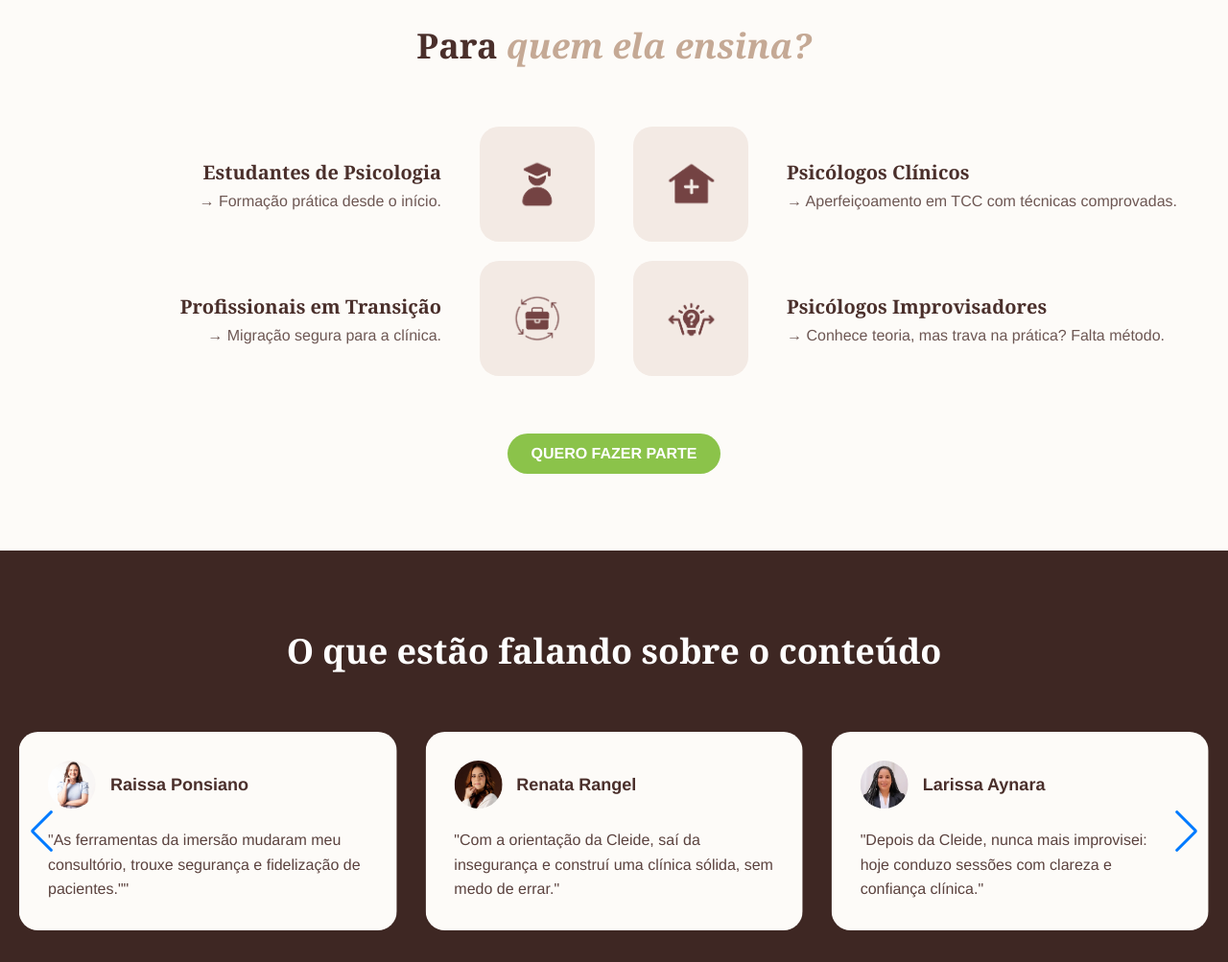
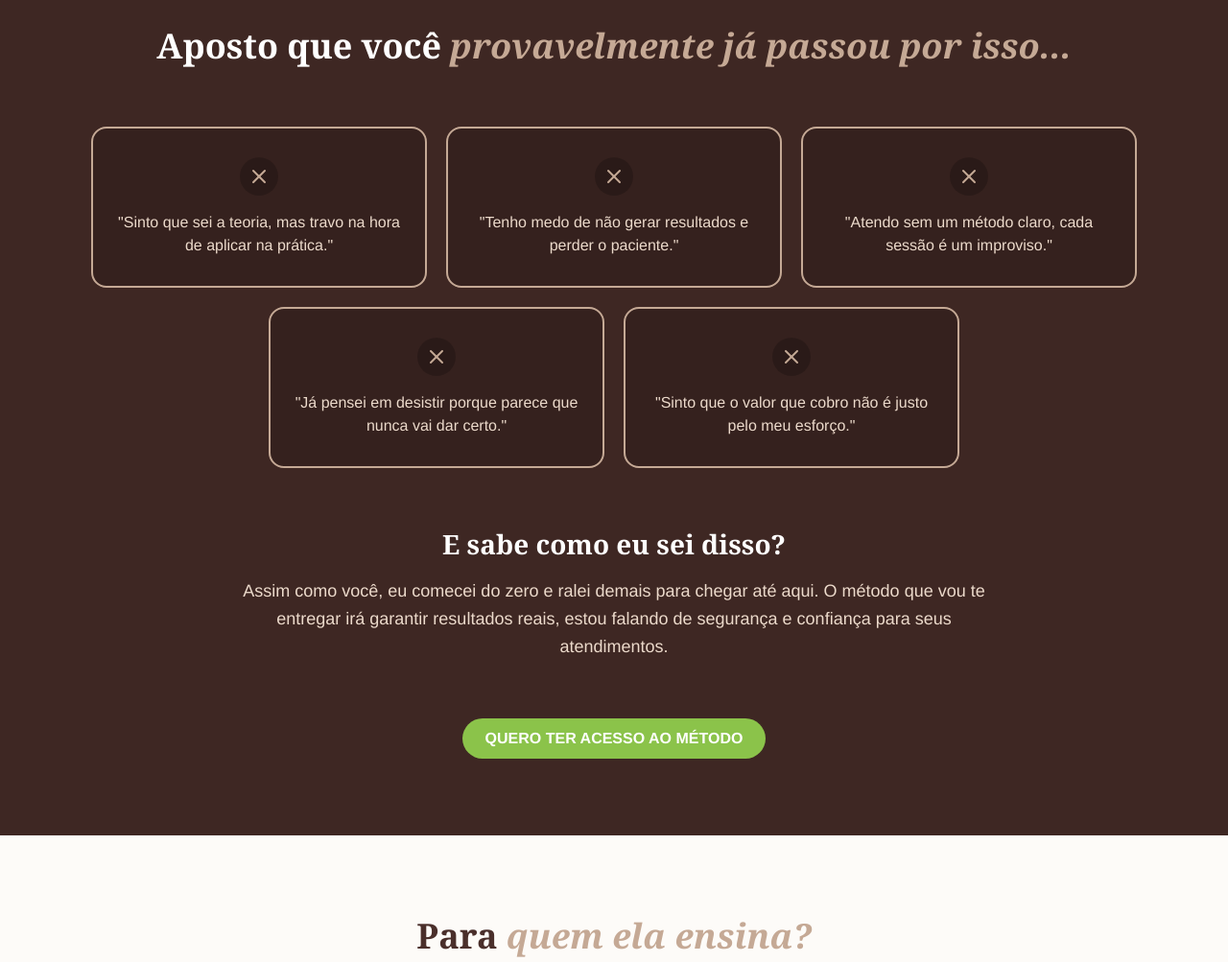
Before and after one commit to pedrocassioG/LP_Cleide, a plain HTML site: page index.html in a window 1280 px wide. Shown: the part 1220-2223 px from the top of the page at 96% size. Drawn offline with nearby package versions, Linux system fonts and the light colour scheme.

Commit message:
feat: pai-point sections

```diff
--- a/assets/css/style.css
+++ b/assets/css/style.css
@@ -243,6 +243,74 @@ h1, h2, h3, h4, h5, h6 {
 }
 
 /* ==========================================================================
+   8. PAIN POINTS SECTION STYLES (VERSÃO COM FUNDO ESCURO)
+   ========================================================================== */
+.pain-points {
+    background-color: var(--color-primary-dark);
+    padding: 80px 0;
+    text-align: center;
+}
+
+/* Garante que o destaque no título escuro use a cor correta */
+.pain-points .section-title .highlight {
+    color: var(--color-text-light);
+}
+
+.pain-grid {
+    display: flex; /* Usando Flexbox para um layout mais robusto */
+    justify-content: center; /* Centraliza os cards */
+    flex-wrap: wrap; /* Permite que os cards quebrem a linha */
+    gap: 20px;
+    margin-top: 60px;
+    margin-bottom: 60px;
+}
+
+.pain-card {
+    background-color: rgba(0, 0, 0, 0.15);
+    padding: 30px 20px;
+    border-radius: 16px;
+    display: flex;
+    flex-direction: column;
+    align-items: center;
+    gap: 16px;
+    flex: 1 1 30%;
+    min-width: 280px;
+    max-width: 350px;
+    /* --- BORDA DOURADA FIXA --- */
+    border: 2px solid var(--color-text-light);
+}
+
+.pain-card__icon {
+    width: 40px;
+    height: 40px;
+    border-radius: 50%;
+    background-color: rgba(0, 0, 0, 0.2);
+    display: grid;
+    place-items: center;
+    color: var(--color-text-light);
+}
+
+.pain-card__text {
+    color: var(--color-text-light-alt);
+    font-size: 16px;
+    line-height: 1.5;
+}
+
+.pain-points__subtitle {
+    font-size: 28px;
+    font-family: var(--font-heading);
+    color: #FFFFFF;
+    margin-bottom: 16px;
+}
+
+.pain-points__description {
+    font-size: 18px;
+    line-height: 1.6;
+    color: var(--color-text-light-alt);
+    max-width: 800px;
+    margin: 0 auto 40px;
+}
+/* ==========================================================================
    5. AUDIENCE SECTION STYLES (VERSÃO CORRIGIDA)
    ========================================================================== */
 
@@ -471,6 +539,16 @@ h1, h2, h3, h4, h5, h6 {
     .about-list {
         text-align: left; /* ...mas força o título e a lista a voltarem para a esquerda */
     }
+    /* Dentro de @media (max-width: 992px) */
+.pain-card {
+    flex-basis: calc(50% - 20px); /* Base para 2 colunas em tablets */
+}
+
+/* Altera o grid de 'dores' para 2 colunas em tablets */
+.pain-card {
+    flex-basis: 45%;
+}
+
 }
 
 /* --- Breakpoint para Celulares (até 768px) --- */
@@ -512,4 +590,8 @@ h1, h2, h3, h4, h5, h6 {
     .audience-icon--3 { grid-row: 6; }
     .audience-text--4 { grid-row: 7; }
     .audience-icon--4 { grid-row: 8; }
+    /* Altera o grid de 'dores' para 1 coluna em celulares */
+.pain-card {
+    flex-basis: 100%;
 }
+}
--- a/index.html
+++ b/index.html
@@ -75,6 +75,56 @@
             </div>
         </div>
     </section>
+    <section class="pain-points">
+    <div class="container">
+        <h2 class="section-title section-title--light">
+            Aposto que você <span>provavelmente já passou por isso...</span>
+        </h2>
+
+        <div class="pain-grid">
+            <div class="pain-card">
+                <div class="pain-card__icon">
+                    <svg xmlns="http://www.w3.org/2000/svg" width="24" height="24" viewBox="0 0 24 24" fill="none" stroke="currentColor" stroke-width="2" stroke-linecap="round" stroke-linejoin="round"><line x1="18" y1="6" x2="6" y2="18"></line><line x1="6" y1="6" x2="18" y2="18"></line></svg>
+                </div>
+                <p class="pain-card__text">"Sinto que sei a teoria, mas travo na hora de aplicar na prática."</p>
+            </div>
+            <div class="pain-card">
+                 <div class="pain-card__icon">
+                    <svg xmlns="http://www.w3.org/2000/svg" width="24" height="24" viewBox="0 0 24 24" fill="none" stroke="currentColor" stroke-width="2" stroke-linecap="round" stroke-linejoin="round"><line x1="18" y1="6" x2="6" y2="18"></line><line x1="6" y1="6" x2="18" y2="18"></line></svg>
+                </div>
+                <p class="pain-card__text">"Tenho medo de não gerar resultados e perder o paciente."</p>
+            </div>
+            <div class="pain-card">
+                 <div class="pain-card__icon">
+                    <svg xmlns="http://www.w3.org/2000/svg" width="24" height="24" viewBox="0 0 24 24" fill="none" stroke="currentColor" stroke-width="2" stroke-linecap="round" stroke-linejoin="round"><line x1="18" y1="6" x2="6" y2="18"></line><line x1="6" y1="6" x2="18" y2="18"></line></svg>
+                </div>
+                <p class="pain-card__text">"Atendo sem um método claro, cada sessão é um improviso."</p>
+            </div>
+            <div class="pain-card">
+                 <div class="pain-card__icon">
+                    <svg xmlns="http://www.w3.org/2000/svg" width="24" height="24" viewBox="0 0 24 24" fill="none" stroke="currentColor" stroke-width="2" stroke-linecap="round" stroke-linejoin="round"><line x1="18" y1="6" x2="6" y2="18"></line><line x1="6" y1="6" x2="18" y2="18"></line></svg>
+                </div>
+                <p class="pain-card__text">"Já pensei em desistir porque parece que nunca vai dar certo."</p>
+            </div>
+            <div class="pain-card">
+                 <div class="pain-card__icon">
+                    <svg xmlns="http://www.w3.org/2000/svg" width="24" height="24" viewBox="0 0 24 24" fill="none" stroke="currentColor" stroke-width="2" stroke-linecap="round" stroke-linejoin="round"><line x1="18" y1="6" x2="6" y2="18"></line><line x1="6" y1="6" x2="18" y2="18"></line></svg>
+                </div>
+                <p class="pain-card__text">"Sinto que o valor que cobro não é justo pelo meu esforço."</p>
+            </div>
+        </div>
+
+        <div class="pain-points__follow-up">
+            <h3 class="pain-points__subtitle">E sabe como eu sei disso?</h3>
+            <p class="pain-points__description">Assim como você, eu comecei do zero e ralei demais para chegar até aqui. O método que vou te entregar irá garantir resultados reais, estou falando de segurança e confiança para seus atendimentos.</p>
+            <div class="audience-cta"> <a href="#venda" class="btn btn--primary">
+                    <span class="button-text">QUERO TER ACESSO AO MÉTODO</span>
+                    <img src="assets/img/logo_kiwify.png" alt="Ícone da Kiwify" class="button-icon" width="100" height="100">
+                </a>
+            </div>
+        </div>
+    </div>
+</section>
     <section class="audience">
     <div class="container">
         <h2 class="section-title">Para <span>quem ela ensina?</span></h2>
```
